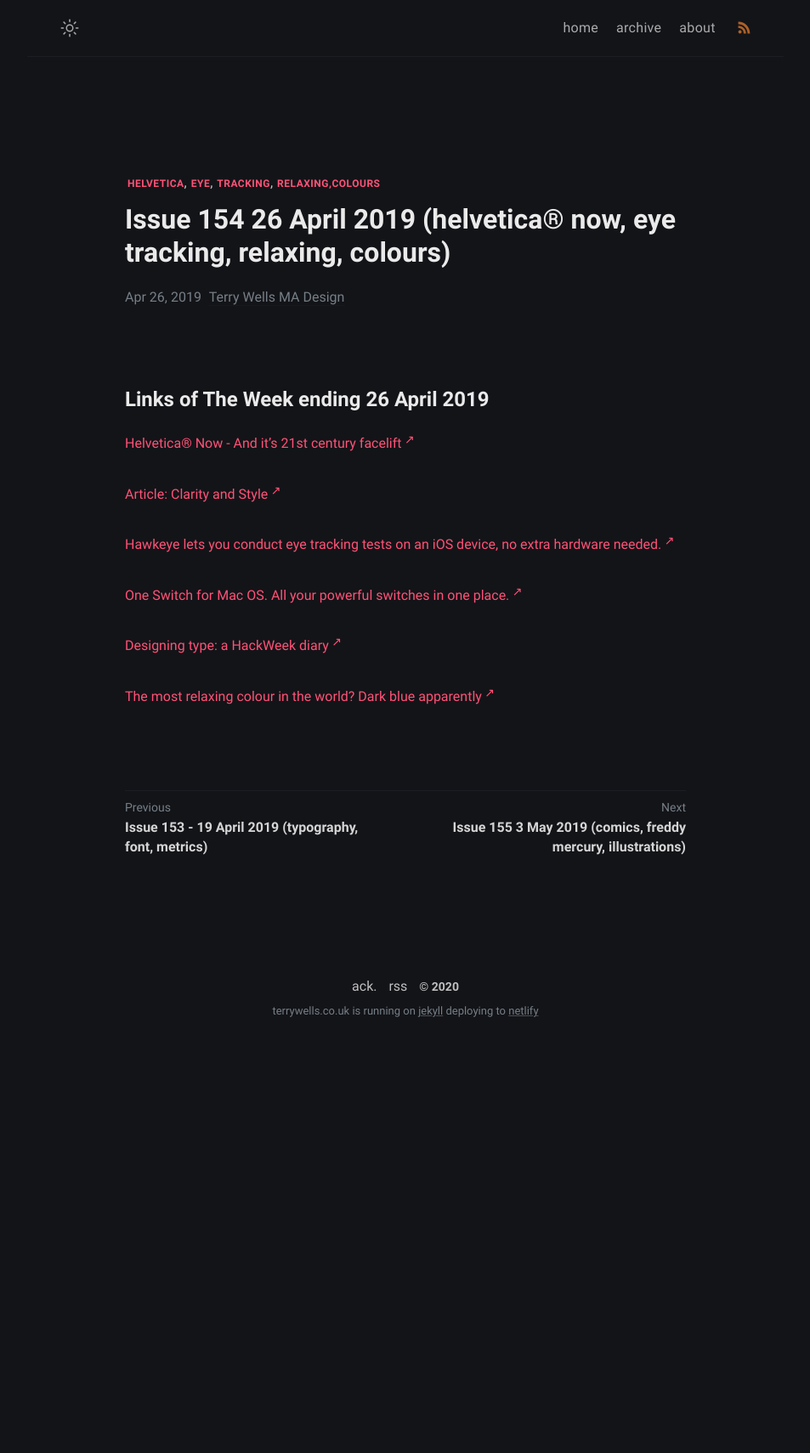
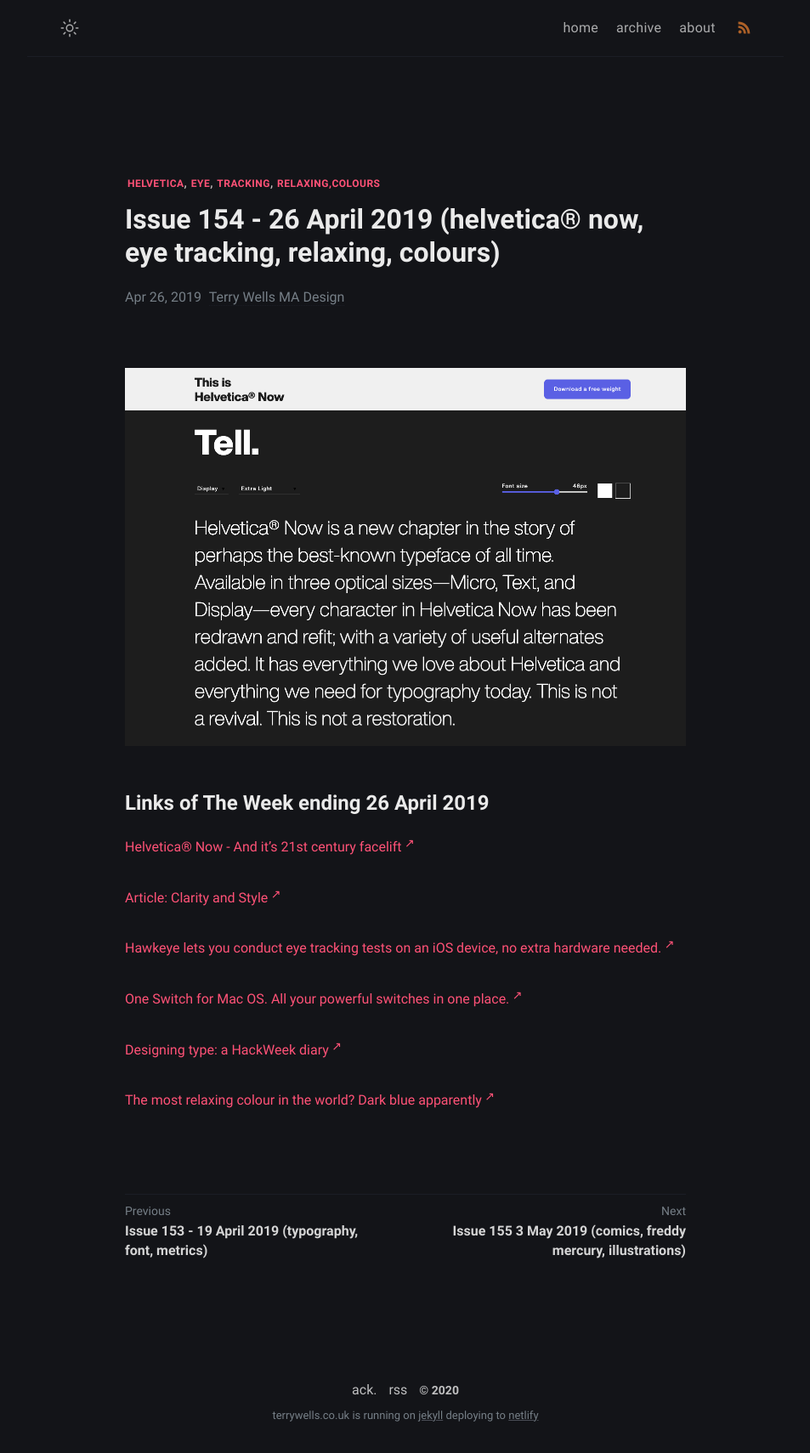
Before and after one commit to wristtattoo/jekyll-klise, a Jekyll site: the page built from _posts/2020-11-03-issue-154-26-april-2019-helvetica®-now-eye-tracking-relaxing-colours.md, in a window 1280 px wide. Shown: the whole page at 85% size, without its empty margins (163-1116 px from the left). Built offline with Jekyll 4.4.1, drawn with Linux system fonts in a browser that asks for light colours; a script that is not in the unit is left out; before the commit the page ends 1235 px from its top, so only the background shows below that.

Commit message:
Update Links of The Week “2020-11-03-issue-154-26-april-2019-helvetica®-now-eye-tracking-relaxing-colours”

```diff
--- a/_posts/2020-11-03-issue-154-26-april-2019-helvetica®-now-eye-tracking-relaxing-colours.md
+++ b/_posts/2020-11-03-issue-154-26-april-2019-helvetica®-now-eye-tracking-relaxing-colours.md
@@ -1,9 +1,11 @@
 ---
 layout: post
-title: Issue 154 26 April 2019 (helvetica® now, eye tracking, relaxing, colours)
+title: Issue 154 - 26 April 2019 (helvetica® now, eye tracking, relaxing, colours)
 tags: helvetica eye tracking relaxing,colours
 date: 2019-04-26T14:39:42.247Z
 ---
+![Helvetica® Now - And it's 21st century facelift](/assets/uploads/issue-154.png "Helvetica® Now - And it's 21st century facelift")
+
 # Links of The Week ending 26 April 2019
 
 <a href="https://www.monotype.com/fonts/helvetica-now/" target="_blank">Helvetica® Now - And it's 21st century facelift</a>
```
Also changed, not shown: assets/uploads/issue-154.png (added).
